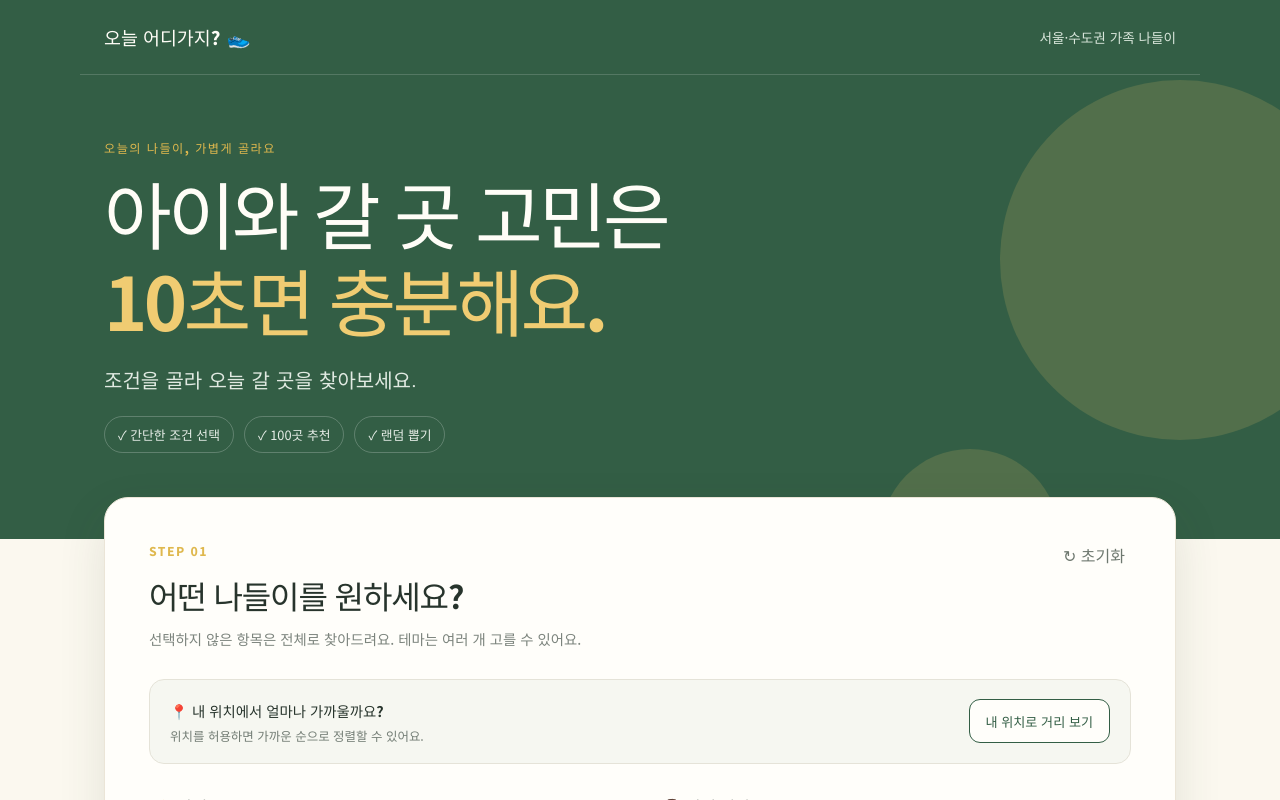
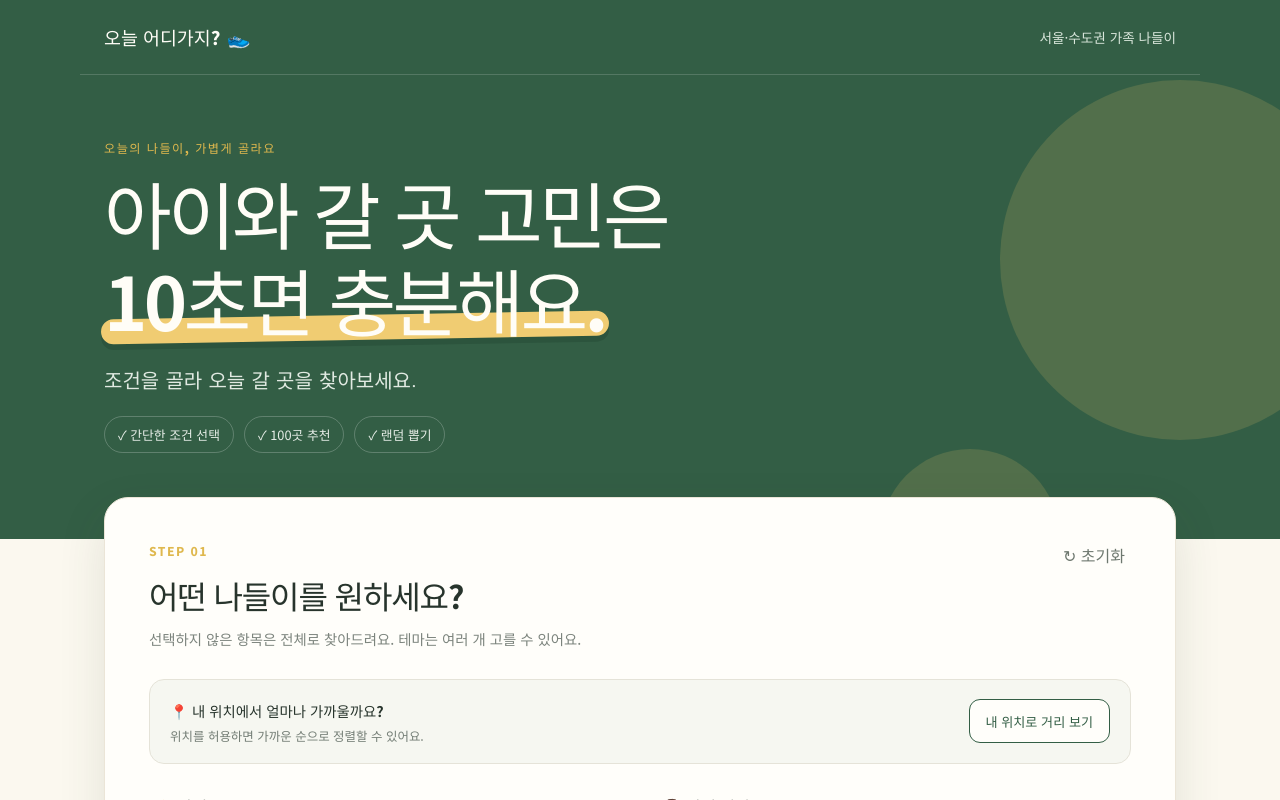
Before and after one commit to srsong-git/wherewego, a React (Vite) app: page / in a window 1280 px wide. Shown: the top 800 px of the page. Built offline with nearby package versions, Linux system fonts and the light colour scheme.

Commit message:
style: highlight hero message

```diff
--- a/src/styles.css
+++ b/src/styles.css
@@ -17,7 +17,9 @@ button { color: inherit; }
 .hero-content { position: relative; z-index: 1; max-width: 1120px; margin: auto; padding: 64px 24px 86px; }
 .eyebrow, .step { margin: 0 0 12px; color: #dfb84e; font-size: .76rem; font-weight: 800; letter-spacing: .12em; }
 h1 { max-width: 700px; margin: 0; font-size: clamp(2.35rem, 6vw, 4.6rem); line-height: 1.18; letter-spacing: -.05em; }
-h1 em, .results h2 em { color: #f0cc72; font-style: normal; }
+h1 em { position: relative; z-index: 0; display: inline-block; color: #fffdf7; font-style: normal; isolation: isolate; }
+h1 em::after { content: ''; position: absolute; z-index: -1; right: -.06em; bottom: .04em; left: -.04em; height: .34em; border-radius: 999px; background: #f0cc72; box-shadow: 0 .08em 0 rgba(28, 59, 40, .28); transform: rotate(-1deg); }
+.results h2 em { color: #f0cc72; font-style: normal; }
 .subtitle { margin: 22px 0; color: #e1eae2; font-family: 'Gowun Dodum', sans-serif; font-size: 1.25rem; }
 .hero-tags { display: flex; flex-wrap: wrap; gap: 10px; }
 .hero-tags span { padding: 8px 13px; border: 1px solid rgba(255,255,255,.22); border-radius: 999px; color: #e7eee8; font-size: .8rem; }
```
